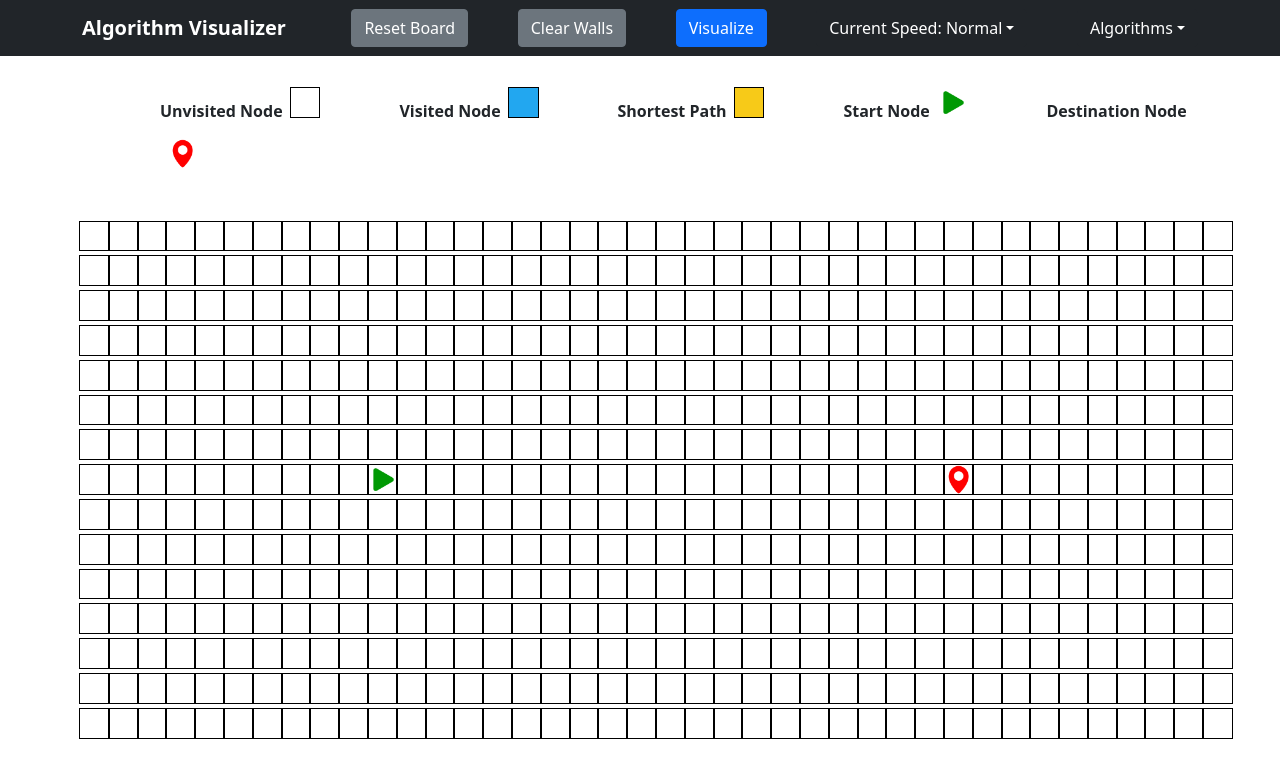
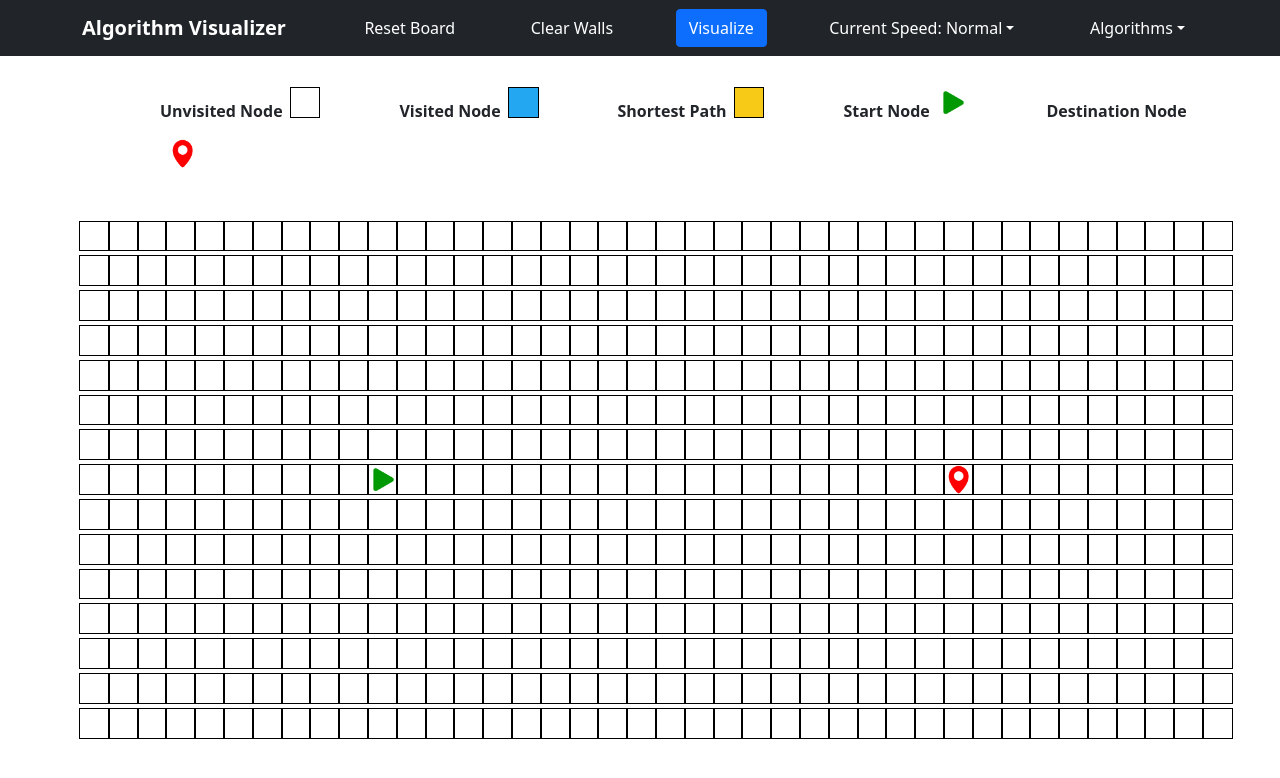
Before and after one commit to ZimmAgu/Algorithm-Visualizer, a React (Create React App) app: page / in a window 1280 px wide. Shown: the top 778 px of the page. Built offline with nearby package versions, Linux system fonts and the light colour scheme.

Commit message:
Navbar given a uniform color

```diff
--- a/src/WebPresentation/NavigationBar.js
+++ b/src/WebPresentation/NavigationBar.js
@@ -101,13 +101,13 @@ function NavigationBar (props) {
             <Navbar expand="lg" bg="dark" variant="dark">
                 <UniversalAnimations mySpeed={visualizationSpeed}/>
                 <Container>
-                    <Navbar.Brand href="">Algorithm Visualizer</Navbar.Brand>
+                    <Navbar.Brand>Algorithm Visualizer</Navbar.Brand>
 
-                    <Button variant="secondary" onClick={handleBoardReset}>
+                    <Button variant="dark" onClick={handleBoardReset}>
                         Reset Board
                     </Button>
 
-                    <Button variant="secondary" onClick={handleWallClearing}>
+                    <Button variant="dark" onClick={handleWallClearing}>
                         Clear Walls
                     </Button>
 
```
